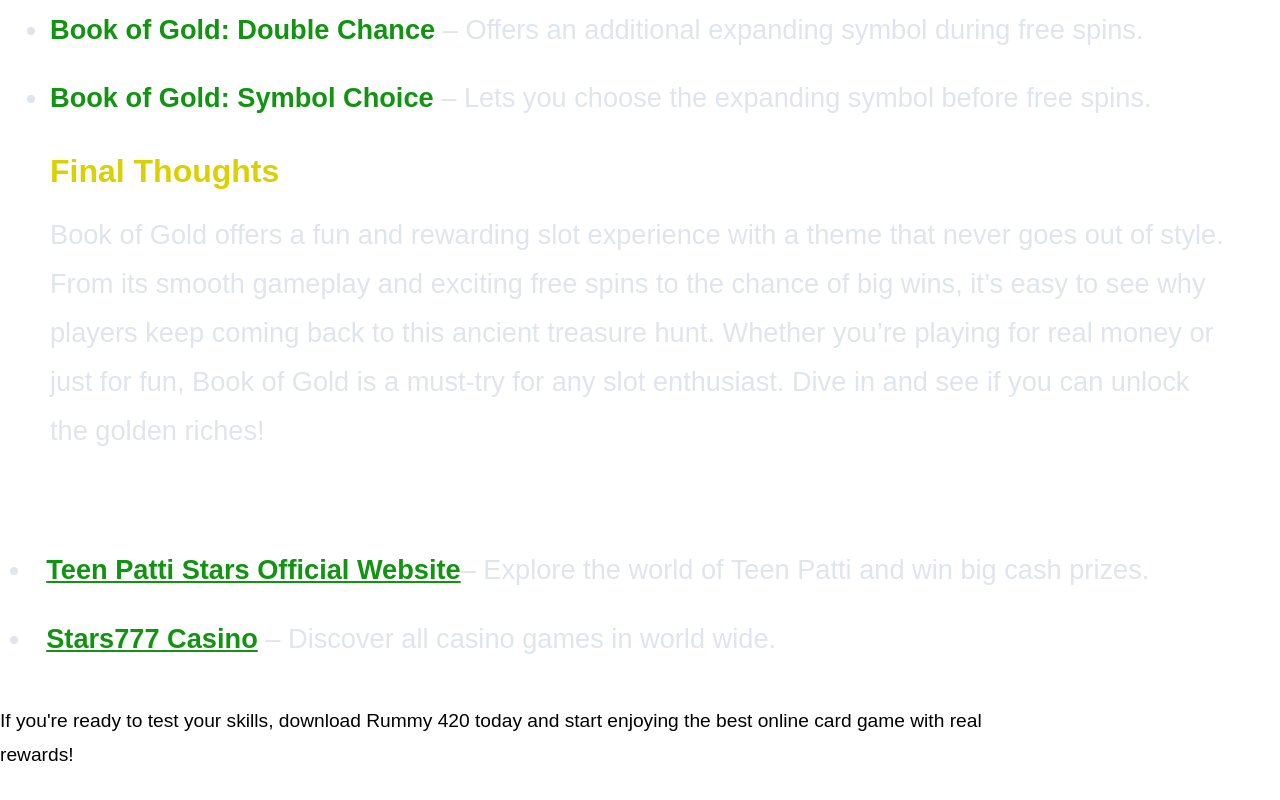
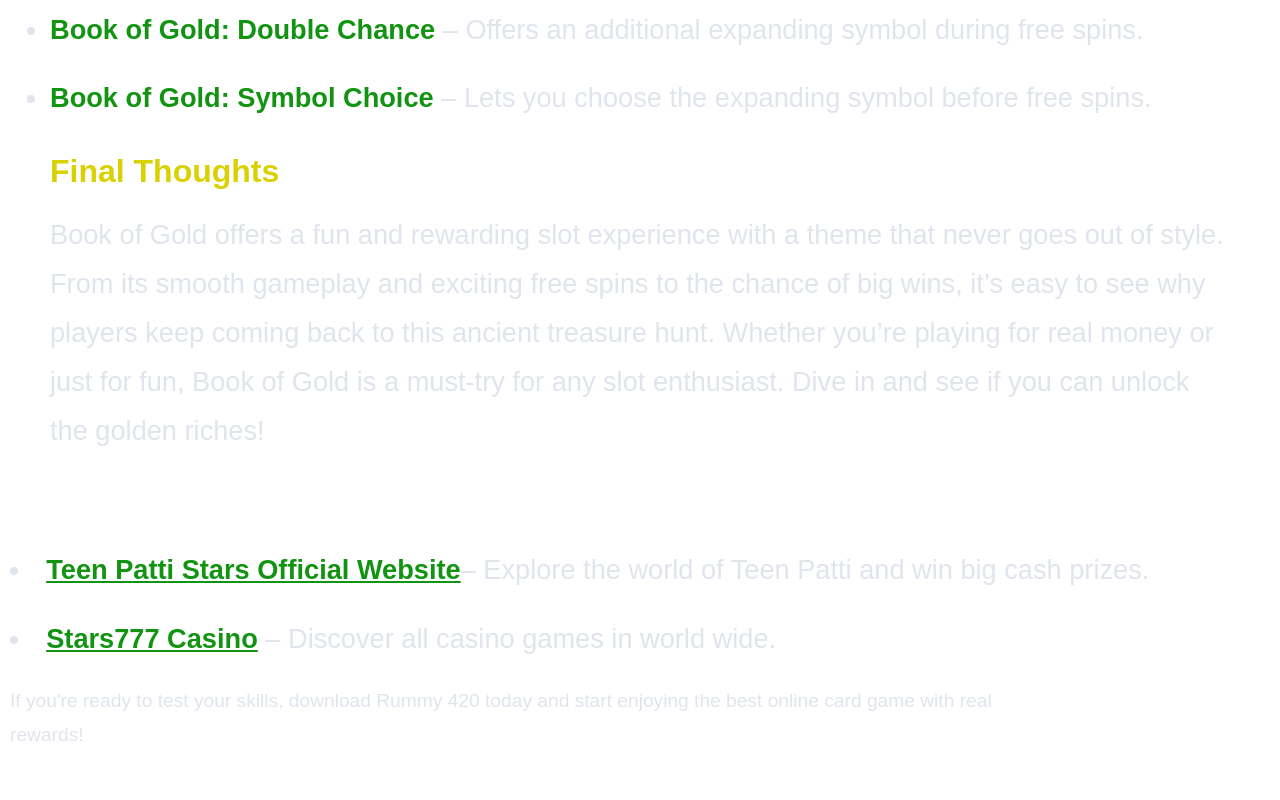
Before and after one commit to Ra1chin/Book-Of-Gold, a plain HTML site: page index.html in a window 1280 px wide. Shown: the part 3433-4233 px from the top of the page. Drawn offline with Linux system fonts and the light colour scheme.

Commit message:
Update index.html

```diff
--- a/index.html
+++ b/index.html
@@ -105,10 +105,11 @@
             <section class="Links">
             <li><strong><a href="https://teenpattistars.io/" target="_blank">Teen Patti Stars Official Website</strong></a>– Explore the world of Teen Patti and win big cash prizes.</li>
                 <li><strong><a href="https://stars777.org" target="_blank">Stars777 Casino</strong></a> – Discover all casino games in world wide.</li>
-            </section>
 
-            <p>If you're ready to test your skills, download Rummy 420 today and start enjoying the best online card game with real rewards!</p><br><br>
+
+            <p>If you're ready to test your skills, download Rummy 420 today and start enjoying the best online card game with real rewards!</p>
         </section>
+
         <br><br>
     </main>
 
```
